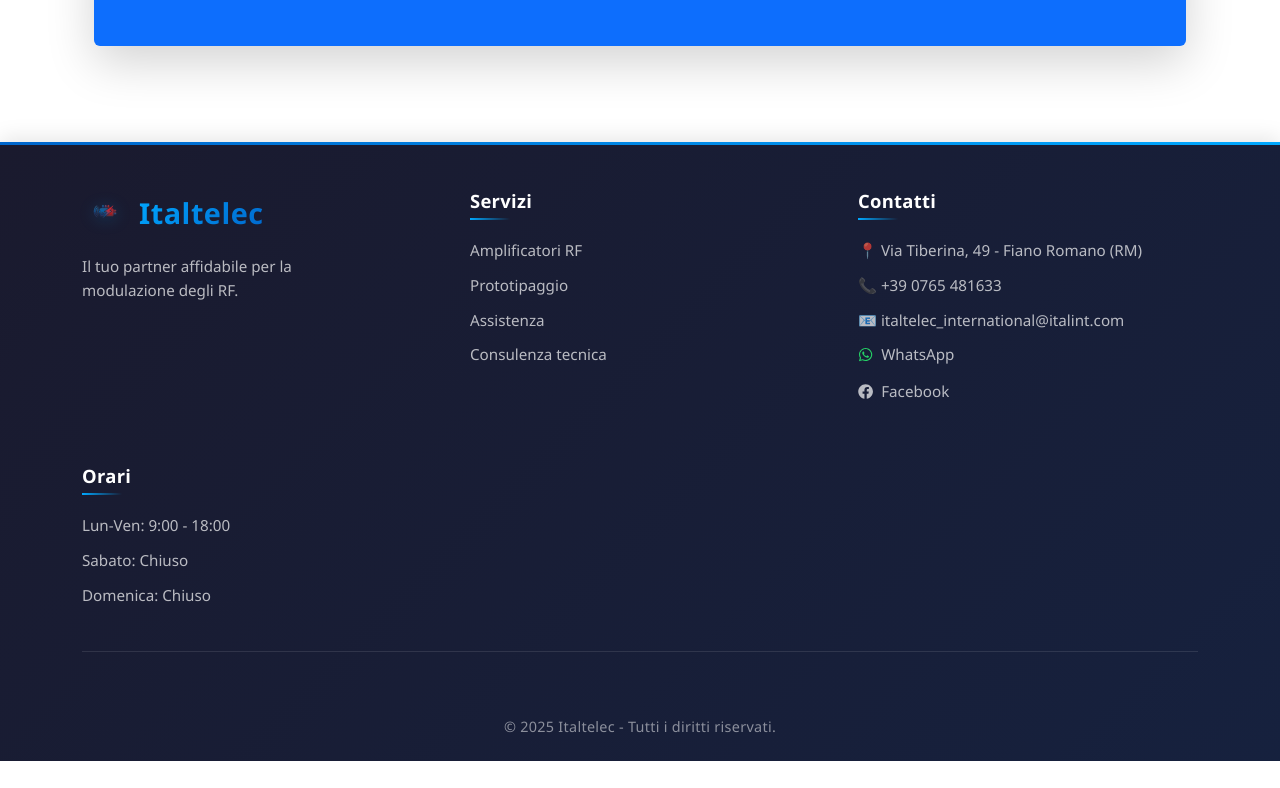
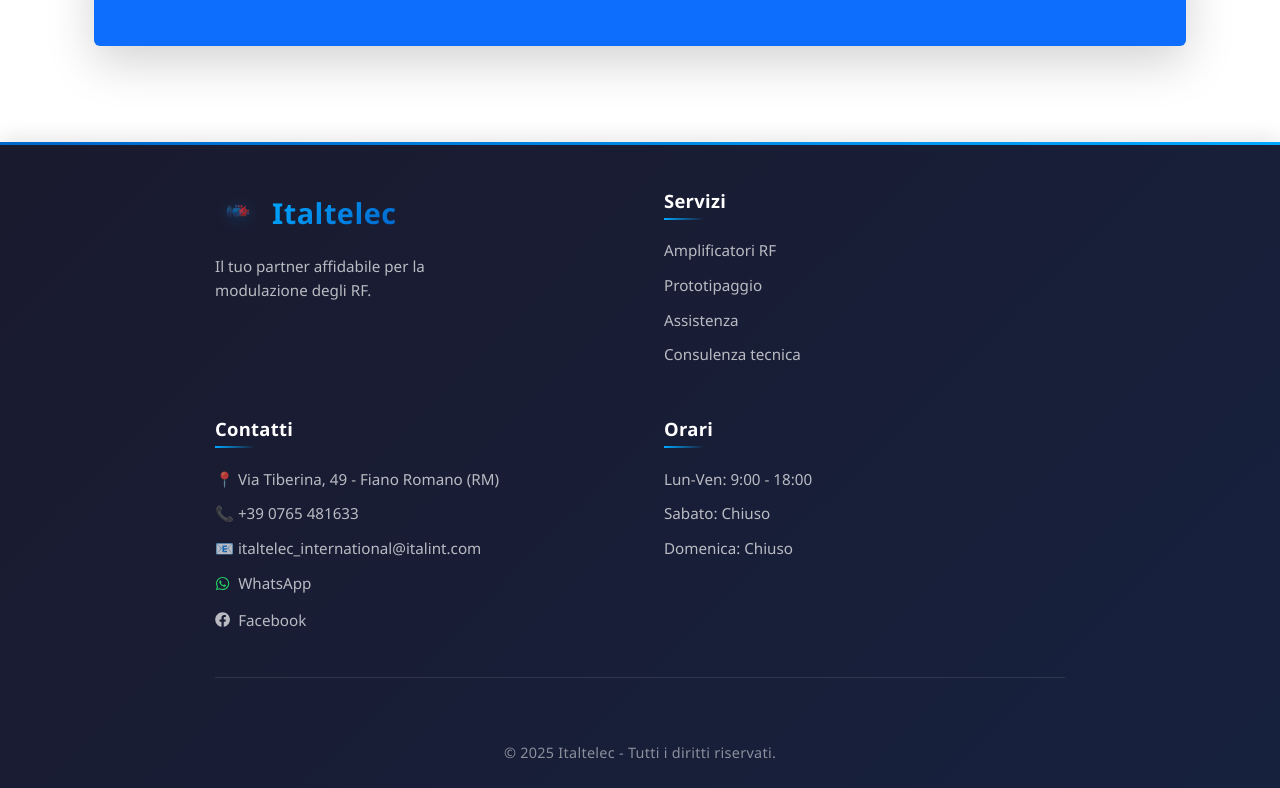
Before and after one commit to FrancescoTullio/italtelec, a React (Vite) app: page / in a window 1280 px wide. Shown: the part 2031-2819 px from the top of the page. Before the commit the page ends 2792 px from the top, so only its background shows below. Built offline with nearby package versions, Linux system fonts and the light colour scheme.

Commit message:
Add responsive footer layout for tablet and desktop screens

```diff
--- a/src/components/AppFooter.jsx
+++ b/src/components/AppFooter.jsx
@@ -33,7 +33,7 @@
           <div className="footer-section">
             <h4 className="footer-title">Contatti</h4>
             <ul className="footer-links">
-              <li >
+              <li>
                 <a
                   href={googleMapsLink}
                   target="_blank"
--- a/src/index.css
+++ b/src/index.css
@@ -341,3 +341,22 @@
         padding-bottom: 2rem !important;
     }
 }
+
+/* Tablet Layout - 2 colonne centrate tra 1024px e 1381px */
+@media (min-width: 1024px) and (max-width: 1381px) {
+    .footer-content {
+        grid-template-columns: repeat(2, 1fr);
+        gap: 2.5rem 3rem;
+        max-width: 850px;
+        margin-left: auto;
+        margin-right: auto;
+    }
+}
+
+/* Desktop grande - Layout a 4 colonne (sopra 1381px) */
+@media (min-width: 1382px) {
+    .footer-content {
+        grid-template-columns: repeat(4, 1fr);
+        gap: 3rem;
+    }
+}
```
